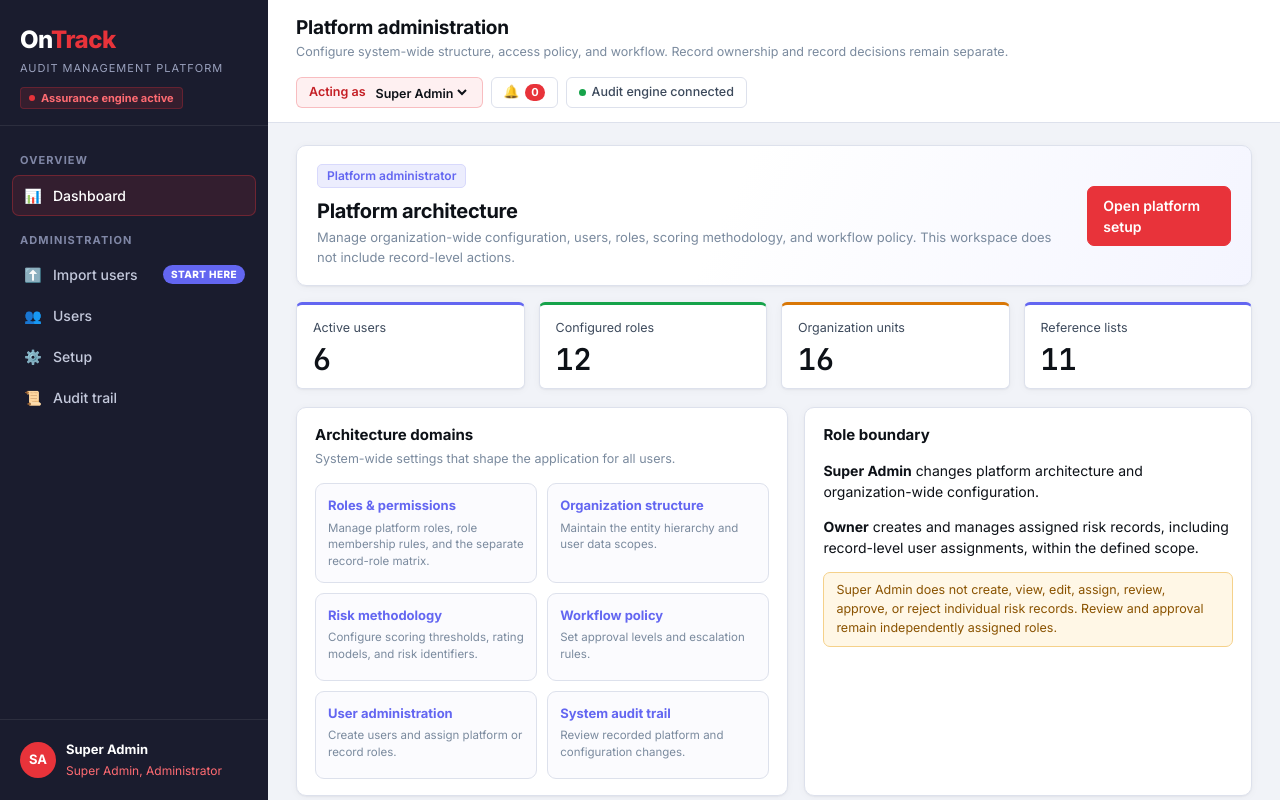
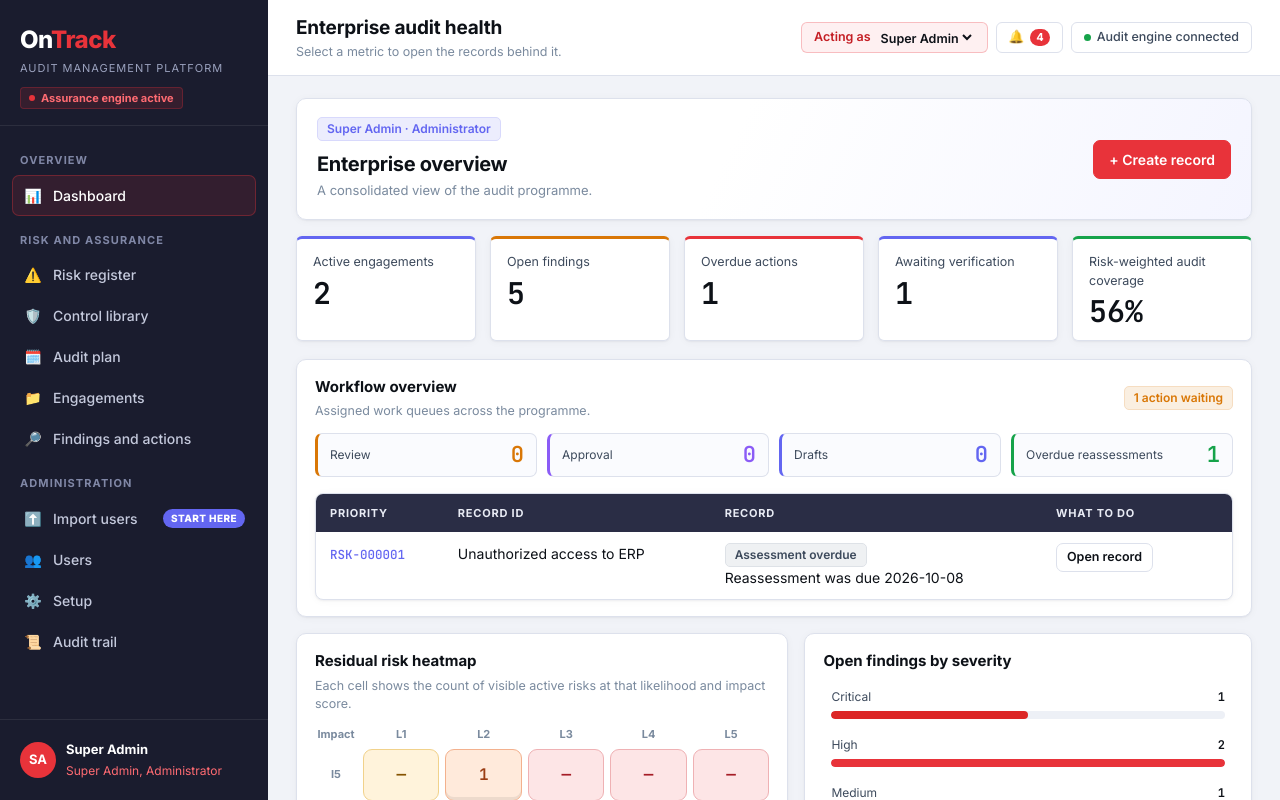
Before and after one commit to Hasan8936/audit-management, a website: page index.html in a window 1280 px wide. Drawn offline with Linux system fonts and the light colour scheme.

Commit message:
Revert "Merge pull request #2 from Hasan8936/feat/superadmin-platform-role"
This reverts commit 95f8331105b1ce58410071d4651f121f98eee558, reversing
changes made to 9a3f6fe542e25d7046cdc3c3cbdd1916b7f6b0d2.

```diff
--- a/assets/admin.js
+++ b/assets/admin.js
@@ -78,11 +78,11 @@
 let lkSel='Risk type';const stab=()=>STB.some(x=>x[0]===location.hash.slice(1))?location.hash.slice(1):'roles';
 V.setup=()=>({t:'Setup',s:'Configure the platform without code. Every change is recorded in the audit trail.',m:'setup',h:orgDL()+`<div class=tabs>${STB.map(([k,l])=>`<a href="#${k}" class="${k===stab()?'on':''}">${l}</a>`).join('')}<a href="users.html">Users</a><a href="import-users.html">Import users</a></div>`+SUV[stab()]()});
 /* roles */
-SUV.roles=()=>`<div class=tb><p class=sub style="margin:0;flex:1">Record roles use the fixed action matrix below. Assign roles to users, then Owners assign those users to individual records.</p><button class=btn onclick="nr()">+ New role</button></div>`+tbl(['Role',...MODS.map(m=>m[1])],Object.entries(D.setup.roles).map(([r,p])=>['',`<b>${esc(r)}</b>`,...MODS.map(([k])=>`<select aria-label="${esc(r)} ${k}" ${RECORD_ROLES.includes(r)||SYSTEM_ADMIN_ROLES.includes(r)?'disabled':''} onchange="setP('${esc(r)}','${k}',this.value)">${LVL.map((l,i)=>`<option value=${i} ${p[k]===i?'selected':''}>${l}`).join('')}</select>`)]))+
- `<div class=warn style="margin-top:12px"><b>Separate system role:</b> Super Admin manages platform architecture, user administration, organization structure, methodology, and workflow policy. It is not a record role and does not grant individual-record actions. Owners manage records within their assigned scope.</div>`+`<div class=card style="margin-top:16px"><h3>Security role definitions</h3><p class=sub>Each user's workspace and record actions follow the assigned role and record-level security assignment.</p>${tbl(['Security role','Description','Baseline access'],SECURITY_ROLE_DETAILS.map(([role,description,access])=>['',`<b>${role}</b>`,esc(description),esc(access)]))}</div>`+
+SUV.roles=()=>`<div class=tb><p class=sub style="margin:0;flex:1">Record roles use the fixed action matrix below. Assign roles to users, then Owners assign those users to individual records.</p><button class=btn onclick="nr()">+ New role</button></div>`+tbl(['Role',...MODS.map(m=>m[1])],Object.entries(D.setup.roles).map(([r,p])=>['',`<b>${esc(r)}</b>`,...MODS.map(([k])=>`<select aria-label="${esc(r)} ${k}" ${RECORD_ROLES.includes(r)?'disabled':''} onchange="setP('${esc(r)}','${k}',this.value)">${LVL.map((l,i)=>`<option value=${i} ${p[k]===i?'selected':''}>${l}`).join('')}</select>`)]))+
+ `<div class=card style="margin-top:16px"><h3>Security role definitions</h3><p class=sub>Each user's workspace and record actions follow the assigned role and record-level security assignment.</p>${tbl(['Security role','Description','Baseline access'],SECURITY_ROLE_DETAILS.map(([role,description,access])=>['',`<b>${role}</b>`,esc(description),esc(access)]))}</div>`+
  `<div class=card style="margin-top:16px"><h3>Security role permission matrix</h3><p class=sub>Owner has complete record-management authority within the assigned scope. Review and approval are distinct permissions and cannot be performed by the Owner.</p>${tbl(['Activity',...SECURITY_ROLES],RECORD_MATRIX.map(([action,roles])=>['',esc(action),...SECURITY_ROLES.map(r=>roles.includes(r)?'✓':'—')]))}</div>`+
  `<div class=card style="margin-top:16px"><h3>Segregation of duties</h3><p class=sub>Role pairs that cannot be assigned to the same user.</p>${D.setup.sod.map((p,i)=>`<div class=row><span class="pill c">${esc(p[0])}</span> + <span class="pill c">${esc(p[1])}</span><button class="btn g s" onclick="rmSod(${i})">Remove</button></div>`).join('')||'<p class=sub>No rules.</p>'}<div class=row><select id=sd_a style="width:auto">${opts(Object.keys(D.setup.roles))}</select><select id=sd_b style="width:auto">${opts(Object.keys(D.setup.roles))}</select><button class="btn g s" onclick=addSod()>Add rule</button></div></div>`;
-const setP=(r,k,v)=>{if(!S_())return render();if(RECORD_ROLES.includes(r))return toast('The record-role permission matrix is fixed.');if(SYSTEM_ADMIN_ROLES.includes(r))return toast('System administrator permissions are fixed.');D.setup.roles[r][k]=+v;log('ROLE',`${r}: ${k} access set to ${LVL[v]}`);toast('Permission updated')};
+const setP=(r,k,v)=>{if(!S_())return render();if(RECORD_ROLES.includes(r))return toast('The record-role permission matrix is fixed.');D.setup.roles[r][k]=+v;log('ROLE',`${r}: ${k} access set to ${LVL[v]}`);toast('Permission updated')};
 const nr=()=>{if(S_())openM(`<h2>New role</h2>${fld('Role name',`<input id=r_n>`,1)}<div class=act><button class="btn g" onclick=closeM()>Cancel</button><button class=btn onclick=saveR()>Create role</button></div>`)};
 const saveR=()=>{const n=$('#r_n').value.trim().replace(/['"<>]/g,'');if(!n||D.setup.roles[n])return toast('Enter a role name that does not exist yet.');D.setup.roles[n]=Object.fromEntries(MODS.map(m=>[m[0],m[0]==='setup'?0:1]));log('ROLE','Role "'+n+'" created with view access');closeM();render()};
 const addSod=()=>{if(!S_())return;const a=$('#sd_a').value,b=$('#sd_b').value;if(a===b)return toast('Choose two different roles.');if(D.setup.sod.some(p=>p.includes(a)&&p.includes(b)))return toast('This rule already exists.');D.setup.sod.push([a,b]);log('ROLE',`Segregation rule added: ${a} + ${b}`);render()};
--- a/assets/app.js
+++ b/assets/app.js
@@ -9,9 +9,8 @@ const OT=['Group','Country','Legal entity','Business unit','Department'];
 const FS=['Draft','Auditor Review','Management Response','Approved','Remediation','Awaiting Verification','Closed'];
 const ES=['Draft','Planning','Fieldwork','Review','Reporting','Management Response','Closed'];
 const CFT=['Text','Long text','Number','Date','Boolean','Dropdown','Multi-select'];
+const RECORD_ROLES=['Super Admin','Owner','Editor','Viewer','Reviewer','Approver'];
 const SECURITY_ROLES=['Owner','Editor','Viewer','Reviewer','Approver'];
-const RECORD_ROLES=SECURITY_ROLES;
-const SYSTEM_ADMIN_ROLES=['Super Admin','Administrator'];
 const SECURITY_ROLE_DETAILS=[
  ['Owner','Primary individual responsible for maintaining and managing the record throughout its lifecycle.','Create · View · Edit · Assign/reassign users'],
  ['Editor','Individual responsible for updating and maintaining information within the assigned record.','View · Edit'],
@@ -20,10 +19,10 @@ const SECURITY_ROLE_DETAILS=[
  ['Approver','Individual responsible for providing formal approval or rejection of submitted records.','View · Approve/reject']
 ];
 const RECORD_MATRIX=[
- ['Create new record',['Owner']],['View assigned record',['Owner','Editor','Viewer','Reviewer','Approver']],
- ['Edit record details',['Owner','Editor']],['Assign Editor',['Owner']],['Assign Viewer',['Owner']],
- ['Assign Reviewer',['Owner']],['Assign Approver',['Owner']],['Modify security assignments',['Owner']],
- ['Transfer ownership',['Owner']],['Submit record for review',['Owner','Editor']],['Record review decision',['Reviewer']],
+ ['Create new record',['Super Admin','Owner']],['View assigned record',['Super Admin','Owner','Editor','Viewer','Reviewer','Approver']],
+ ['Edit record details',['Super Admin','Owner','Editor']],['Assign Editor',['Super Admin','Owner']],['Assign Viewer',['Super Admin','Owner']],
+ ['Assign Reviewer',['Super Admin','Owner']],['Assign Approver',['Super Admin','Owner']],['Modify security assignments',['Super Admin','Owner']],
+ ['Transfer ownership',['Super Admin','Owner']],['Submit record for review',['Super Admin','Owner','Editor']],['Record review decision',['Reviewer']],
  ['Record approval decision',['Approver']],['Provide review remarks',['Reviewer']],['Provide approval remarks',['Approver']]
 ];
 const rolePerms=(risk,other=1,setup=0)=>Object.fromEntries(MODS.map(([k])=>[k,k==='risks'?risk:k==='setup'?setup:other]));
@@ -112,17 +111,18 @@ const need=(mod,l,msg)=>{if(can(mod,l))return true;toast(msg||'Your role does no
 const kids=id=>D.setup.org.filter(o=>o.p===id).flatMap(o=>[o.n,...kids(o.id)]);
 const scopeNames=u=>{const o=D.setup.org.find(x=>x.n===u.sc);return o?(o.t===0?null:[o.n,...kids(o.id)]):[]};
 const withinScope=(r,u=meU())=>{const s=scopeNames(u);if(s===null)return true;const p=r.persp||{};return [p.ent,p.bu,p.dept].some(v=>v&&s.includes(v))};
-const systemAdmin=u=>(u?.roles||[]).some(r=>SYSTEM_ADMIN_ROLES.includes(r));
+const systemAdmin=u=>u.roles.some(r=>r==='Super Admin'||r==='Administrator');
 const recordCan=(r,action,u=meU())=>{
-  if(!u||!u.on||systemAdmin(u))return false;
+  if(!u||!u.on)return false;
   const scoped=!r||withinScope(r,u),roles=u.roles||[],dedicated=roles.some(x=>RECORD_ROLES.includes(x));
   if(!scoped)return false;
-  if(action==='create')return roles.includes('Owner')||(!dedicated&&can('risks',2));
+  if(action==='create')return roles.includes('Owner')||roles.includes('Super Admin')||(!dedicated&&can('risks',2));
   if(!r)return false;
   const a=r.access||{owner:'',editors:[],viewers:[],reviewers:[],approvers:[]};
   const assigned=(role,ids)=>roles.includes(role)&&ids.includes(u.id);
   if(action==='review')return a.owner!==u.id&&assigned('Reviewer',a.reviewers||[]);
   if(action==='approve')return a.owner!==u.id&&assigned('Approver',a.approvers||[]);
+  if(systemAdmin(u))return ['view','edit','assign','deactivate','reactivate','submit','reassess'].includes(action);
   if(roles.includes('Owner')&&a.owner===u.id)return ['view','edit','assign','deactivate','reactivate','submit','reassess'].includes(action);
   if(assigned('Editor',a.editors||[]))return ['view','edit','submit','reassess'].includes(action);
   if(assigned('Viewer',a.viewers||[])||assigned('Reviewer',a.reviewers||[])||assigned('Approver',a.approvers||[]))return action==='view';
@@ -166,7 +166,7 @@ function notes(){const n=[],u=meU();
   D.risks.filter(r=>recordCan(r,'view')&&r.st==='Pending Review'&&((r.access&&r.access.reviewers)||[]).includes(u.id)).forEach(r=>n.push(['Review',`${r.id} ${r.n} awaits your review.`,`risk.html?id=${r.id}`]));
   D.risks.filter(r=>recordCan(r,'view')&&r.st==='Pending Approval'&&((r.access&&r.access.approvers)||[]).includes(u.id)).forEach(r=>n.push(['Approval',`${r.id} ${r.n} awaits your approval.`,`risk.html?id=${r.id}`]));
   D.risks.filter(r=>recordCan(r,'view')&&r.st==='Active'&&r.nr<TODAY).forEach(r=>n.push(['Assessment due',`${r.id} reassessment was due ${r.nr}.`,`risk.html?id=${r.id}`]));
-  D.finds.filter(f=>od(f)&&recordCan(rk(f.r),'view')).forEach(f=>n.push([f.sv==='Critical'||f.sv==='High'?'Escalation':'Overdue',`${f.id} action overdue since ${f.due} (${f.sv}).`,'findings.html']));
+  D.finds.filter(od).forEach(f=>n.push([f.sv==='Critical'||f.sv==='High'?'Escalation':'Overdue',`${f.id} action overdue since ${f.due} (${f.sv}).`,'findings.html']));
   D.kris.filter(k=>k.val>k.thr&&recordCan(rk(k.r),'view')).forEach(k=>n.push(['KRI breach',`${k.n}: ${k.val} against threshold ${k.thr}.`,`risk.html?id=${k.r}`]));return n}
 const showNotes=()=>{const n=notes();openM(`<h2>Notifications</h2><p class=sub>Assessment, approval, overdue and escalation alerts for ${esc(meU().n)}.</p>${n.length?tbl(['Type','Message'],n.map(x=>[`location='${x[2]}'`,pill(x[0]==='Escalation'||x[0]==='KRI breach'?'Critical':'Medium').replace(/>[^<]*</,'>'+x[0]+'<'),esc(x[1])])):'<p class=sub>Nothing needs attention.</p>'}<div class=act><button class="btn g" onclick=closeM()>Close</button></div>`)};
 
@@ -177,7 +177,7 @@
 const V={};let cur='dash';
 const NAVKEY={risk:'risks','risk-form':'risks'};
 function shell(){
-  const navAllowed=k=>systemAdmin(meU())?({dash:true,import:true,users:true,setup:true,trail:true}[k]||false):({dash:true,risks:can('risks',1),ctrls:can('ctrls',1),plan:can('plan',1),engs:can('engs',1),finds:can('finds',1),import:can('setup',1),users:can('setup',1),setup:can('setup',1),trail:true}[k]);
+  const navAllowed=k=>({dash:true,risks:can('risks',1),ctrls:can('ctrls',1),plan:can('plan',1),engs:can('engs',1),finds:can('finds',1),import:can('setup',1),users:can('setup',1),setup:can('setup',1),trail:true}[k]);
   const navHtml=NAV.map(([h,l])=>{const items=l.filter(([k])=>navAllowed(k));return items.length?`<h6>${h}</h6>`+items.map(([k,t,href,ic,tag])=>`<a href="${href}" class="${(NAVKEY[cur]||cur)===k?'on':''}"><span class=ic>${ic}</span>${t}${tag?`<span class=tag>${tag}</span>`:''}</a>`).join(''):''}).join('');
   $('#shell').innerHTML=`<div class=app><aside class=side><div class=brand><b>On<i>Track</i></b><small>Audit management platform</small><span class=eng>Assurance engine active</span></div>
   <nav class=nav>${navHtml}</nav>
@@ -188,8 +188,7 @@ function render(){
   const v=V[cur]();const nn=notes().length;
   $('#pt').textContent=v.t;$('#ps').textContent=v.s||'';
   $('#hc').innerHTML=`<span class="chip red">Acting as <select aria-label="Acting as" onchange="actAs(this.value)">${D.setup.users.filter(u=>u.on).map(u=>`<option value=${u.id} ${u.id===D.me?'selected':''}>${esc(u.n)}</option>`).join('')}</select></span><button class="chip bell" onclick=showNotes() aria-label="Notifications">🔔 <b>${nn}</b></button><span class="chip ok">Audit engine connected</span>`;
-  const platformBlocked=systemAdmin(meU())&&['risks','ctrls','plan','engs','finds'].includes(v.m);
-  $('#mn').innerHTML=platformBlocked?`<div class=card><h3>Record workspace restricted</h3><p class=sub>Super Admin manages platform architecture and configuration, not individual records. Record-level access and decisions belong to the assigned Owner, Editor, Reviewer, or Approver.</p><a class=btn href="setup.html">Open platform setup</a></div>`:v.m&&!can(v.m,1)?`<div class=card><h3>Access restricted</h3><p class=sub>Your role (${esc(meU().roles.join(', '))}) has no access to ${esc(v.t)}. Use the "Acting as" selector to switch user.</p></div>`:v.h;
+  $('#mn').innerHTML=v.m&&!can(v.m,1)?`<div class=card><h3>Access restricted</h3><p class=sub>Your role (${esc(meU().roles.join(', '))}) has no access to ${esc(v.t)}. Use the "Acting as" selector to switch user.</p></div>`:v.h;
   if(v.after)v.after()}
 const actAs=id=>{D.me=id;save();if(V[cur].onUser)V[cur].onUser();shell();render()};
 const shell_keep=()=>{$$('.nav a').forEach(()=>0);const me=meU();const m=$('.me');if(m)m.innerHTML=`<span class=av>${esc(me.n.split(' ').map(w=>w[0]).join('').slice(0,2))}</span><div><b>${esc(me.n)}</b><small>${esc(me.roles.join(', '))}</small></div>`};
--- a/assets/audit.js
+++ b/assets/audit.js
@@ -25,17 +25,6 @@ V.dash=()=>{const user=meU(),admin=systemAdmin(user),accessible=D.risks.filter(v
  const heading=admin?'Enterprise overview':`Welcome, ${esc(user.n)}`,
   roleGuide=({Owner:'Create and maintain records, manage security assignments, and transfer ownership. Review and approval decisions remain assigned to separate users.',Editor:'Update assigned records and submit drafts into the workflow. You cannot change security assignments or make review and approval decisions.',Viewer:'Read and monitor assigned records only. Editing, assignments, review decisions, and approvals are not available.',Reviewer:'Validate records assigned to you, record review remarks, and send submissions forward or back. Approval remains a separate role.',Approver:'Make the formal approval or rejection decision on records assigned to you after review. Editing and reviewer decisions remain separate.'})[role]||'Your dashboard and record access are based on your user role, assignments, and data scope.',
   workflowTitle=admin?'Workflow overview':`${role} workflow`;
- if(admin)return{t:'Platform administration',s:'Configure system-wide structure, access policy, and workflow. Record ownership and record decisions remain separate.',h:`
- <div class=workspace-intro><div><span class="pill i">Platform administrator</span><h2>Platform architecture</h2><p>Manage organization-wide configuration, users, roles, scoring methodology, and workflow policy. This workspace does not include record-level actions.</p></div><a class=btn href="setup.html#roles">Open platform setup</a></div>
- <div class=kpis>${kp(D.setup.users.filter(u=>u.on).length,'Active users','users.html','k-i')}${kp(Object.keys(D.setup.roles).length,'Configured roles','setup.html#roles','k-g')}${kp(D.setup.org.length,'Organization units','setup.html#org','k-a')}${kp(Object.keys(D.setup.lk).length,'Reference lists','setup.html#lk','k-i')}</div>
- <div class=cards-split><div class=card><h3>Architecture domains</h3><p class=sub>System-wide settings that shape the application for all users.</p><div class=admin-areas>
- <a class=admin-area href="setup.html#roles"><b>Roles & permissions</b><span>Manage platform roles, role membership rules, and the separate record-role matrix.</span></a>
- <a class=admin-area href="setup.html#org"><b>Organization structure</b><span>Maintain the entity hierarchy and user data scopes.</span></a>
- <a class=admin-area href="setup.html#meth"><b>Risk methodology</b><span>Configure scoring thresholds, rating models, and risk identifiers.</span></a>
- <a class=admin-area href="setup.html#wf"><b>Workflow policy</b><span>Set approval levels and escalation rules.</span></a>
- <a class=admin-area href="users.html"><b>User administration</b><span>Create users and assign platform or record roles.</span></a>
- <a class=admin-area href="audit-trail.html"><b>System audit trail</b><span>Review recorded platform and configuration changes.</span></a>
- </div></div><div class=card><h3>Role boundary</h3><p><b>Super Admin</b> changes platform architecture and organization-wide configuration.</p><p><b>Owner</b> creates and manages assigned risk records, including record-level user assignments, within the defined scope.</p><div class=warn>Super Admin does not create, view, edit, assign, review, approve, or reject individual risk records. Review and approval remain independently assigned roles.</div></div></div>`};
  hm=`<div class=heatmap-grid role=grid aria-label="Residual risk heatmap"><div class=heatmap-corner>Impact</div>${[1,2,3,4,5].map(n=>`<div class=heatmap-tick title="Likelihood ${n}">L${n}</div>`).join('')}${Array.from({length:5},(_,row)=>5-row).map(i=>`<div class=heatmap-impact title="Impact ${i}">I${i}</div>${[1,2,3,4,5].map(l=>{const n=R.filter(r=>r.res[0]===l&&r.res[1]===i).length,level=lv(l*i).toLowerCase();return`<div class="heat-cell ${level} ${n?'has-risks':''}" role=gridcell aria-label="Likelihood ${l}, impact ${i}: ${n} risk${n===1?'':'s'}" title="Likelihood ${l} · Impact ${i} · ${n} risk${n===1?'':'s'}"><span class=heat-count>${n||'—'}</span></div>`}).join('')}`).join('')}</div>`;
  return{t:title,s:admin?'Select a metric to open the records behind it.':`Your ${esc(role.toLowerCase())} view · ${accessible.length} assigned or accessible record${accessible.length===1?'':'s'} · scope: ${esc(user.sc||'all units')}.`,h:`
  <div class=workspace-intro><div><span class="pill i">${esc(user.roles.join(' · '))}</span><h2>${heading}</h2><p>${admin?'A consolidated view of the audit programme.':esc(roleGuide)}</p></div>${recordCan(null,'create')?'<a class=btn href="risk-form.html">+ Create record</a>':''}</div>
--- a/assets/risk.js
+++ b/assets/risk.js
@@ -61,7 +61,7 @@ function simWarn(){const m=D.setup.meth,w=new Set(RF.n.toLowerCase().split(/\W+/
 const rfName=v=>{RF.n=v;$('#sim').innerHTML=simWarn();$('#nc').textContent=v.length+' / '+D.setup.meth.nameMax};
 V['risk-form']=()=>{initRF();const e=RFE&&rk(RFE),m=D.setup.meth,P=RF.persp;
  const allowed=e?recordCan(e,'edit'):recordCan(null,'create');
- if(!allowed)return{t:'Access restricted',s:'',m:'risks',h:'<div class=card><h3>You cannot edit this risk</h3><p class=sub>Only its Owner or an assigned Editor can make record changes. Super Admin handles platform configuration and has no record-level actions.</p><a href="risks.html">Return to the risk register</a></div>'};
+ if(!allowed)return{t:'Access restricted',s:'',m:'risks',h:'<div class=card><h3>You cannot edit this risk</h3><p class=sub>Only its Owner, an assigned Editor, or a Super Admin can make record changes.</p><a href="risks.html">Return to the risk register</a></div>'};
  const lock=e&&(['Inactive','Pending Review','Pending Approval'].includes(e.st));
  const ls=(i,j)=>`<select ${lock?'disabled':''} onchange="rfA('${i}',${j},this.value)">${[1,2,3,4,5].map(n=>`<option ${RF[i][j]===n?'selected':''}>${n}`).join('')}</select>`;
  const ps=(k,l,a)=>fld(l,`<select ${lock?'disabled':''} onchange="rfP('${k}',this.value)"><option value="">Select${a.map(x=>`<option ${x===P[k]?'selected':''}>${esc(x)}`).join('')}</select>`);
--- a/assets/style.css
+++ b/assets/style.css
@@ -214,9 +214,3 @@ dl{margin:0;display:grid;grid-template-columns:150px 1fr;gap:6px 14px}dt{color:v
 .risk-table .risk-actions .btn{margin:0 4px 3px 0}
 .context-priority{display:inline-grid;place-items:center;min-width:34px;height:30px;padding:0 8px;border-radius:8px;background:#eef0ff;color:#4f46e5;font:700 13px var(--mono)}
 @media(max-width:820px){.heatmap-grid{grid-template-columns:34px repeat(5,minmax(34px,1fr));gap:4px}.heat-cell{min-height:42px}.heat-count{font-size:13px}.heatmap-panel{margin-top:8px}.risk-table-wrap{max-height:64vh}}
-.admin-areas{display:grid;grid-template-columns:repeat(2,minmax(0,1fr));gap:10px;margin-top:14px}
-.admin-area{display:flex;flex-direction:column;gap:4px;min-height:88px;padding:12px;border:1px solid var(--bd);border-radius:9px;background:#fbfbfe;color:var(--tx);transition:border-color .15s,transform .15s}
-.admin-area:hover{border-color:var(--ind);transform:translateY(-1px);text-decoration:none}
-.admin-area b{font-size:13px;color:var(--ind)}
-.admin-area span{font-size:11.5px;line-height:1.45;color:var(--mu)}
-@media(max-width:1000px){.admin-areas{grid-template-columns:1fr}}
```
Also changed, not shown: tests/roles-ui.test.js (+0 -35 lines).
